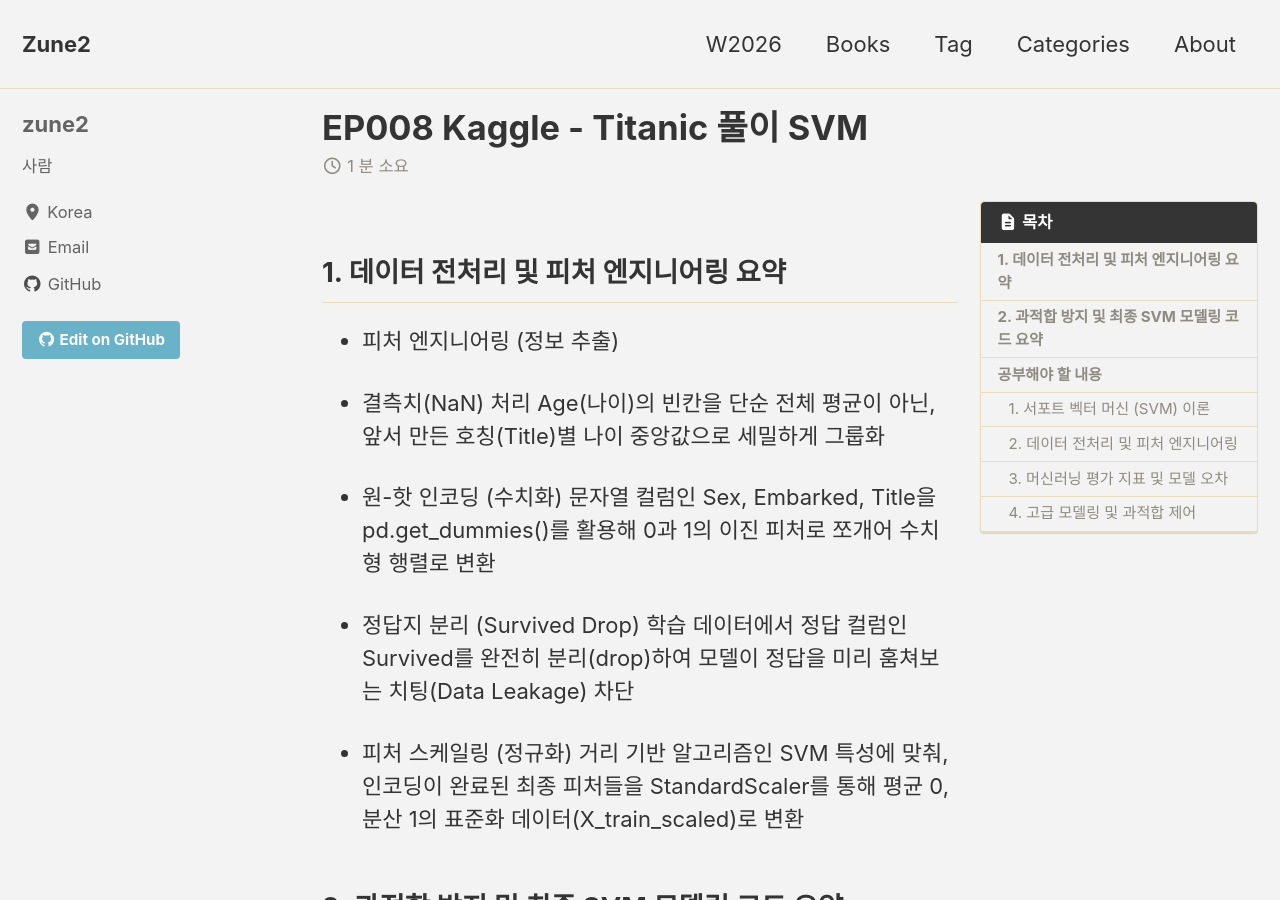
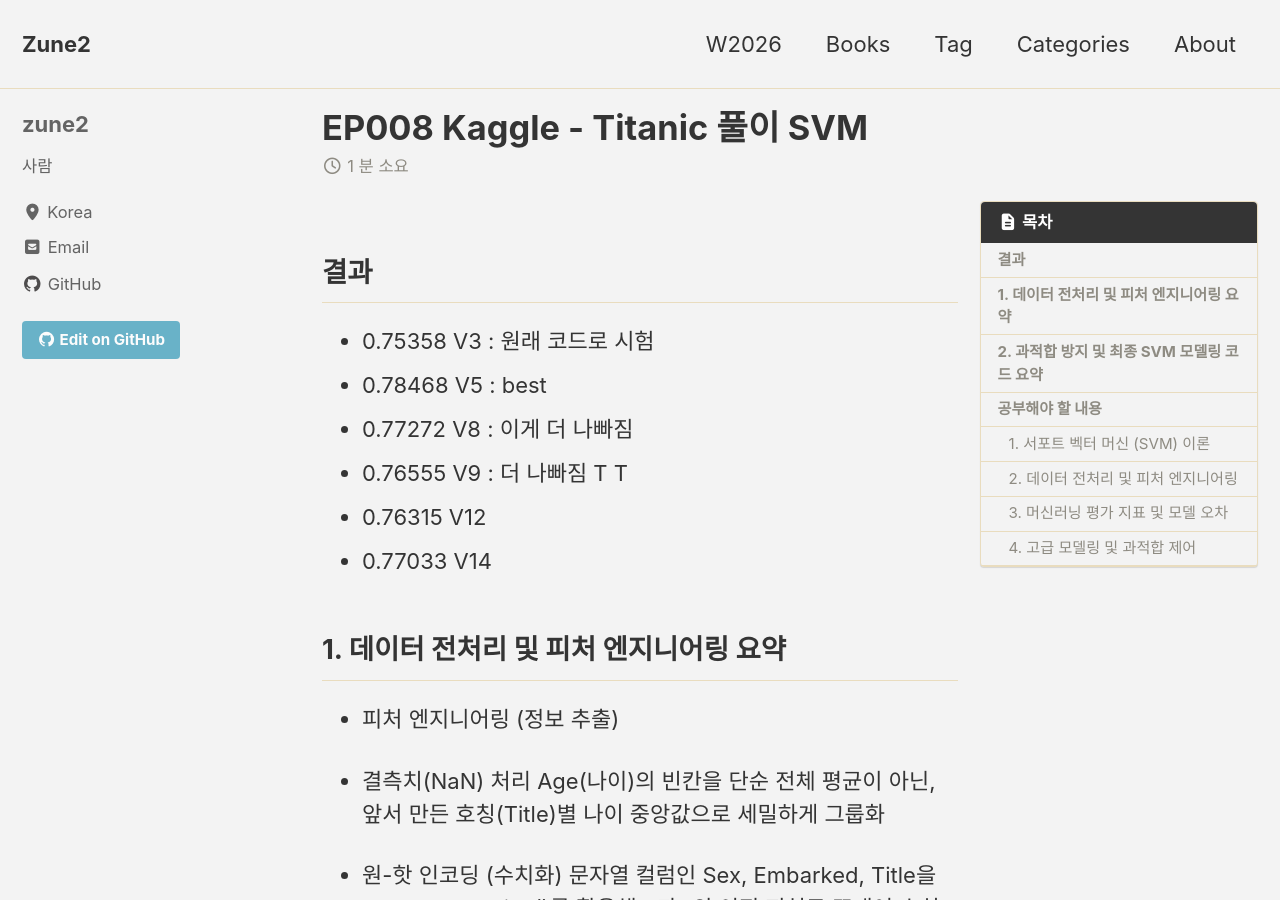
Before and after one commit to zune2/zune2.github.io, a Jekyll site: the page built from _posts/2026-10-09-EP008-kaggle-titanic-prep.md, in a window 1280 px wide and 900 px high. Built offline with Jekyll 4.4.1, drawn with Linux system fonts in a browser that asks for light colours; cached includes are drawn as plain includes.

Commit message:
Update 2026-10-09-EP008-kaggle-titanic-prep.md

```diff
--- a/_posts/2026-10-09-EP008-kaggle-titanic-prep.md
+++ b/_posts/2026-10-09-EP008-kaggle-titanic-prep.md
@@ -15,6 +15,13 @@ toc_label: 목차
 description: desc가 여기에
 ---
 
+## 결과
+- 0.75358 V3 : 원래 코드로 시험
+- 0.78468 V5 : best
+- 0.77272 V8 : 이게 더 나빠짐
+- 0.76555 V9 : 더 나빠짐 T T
+- 0.76315 V12
+- 0.77033 V14
 
 
 
```
